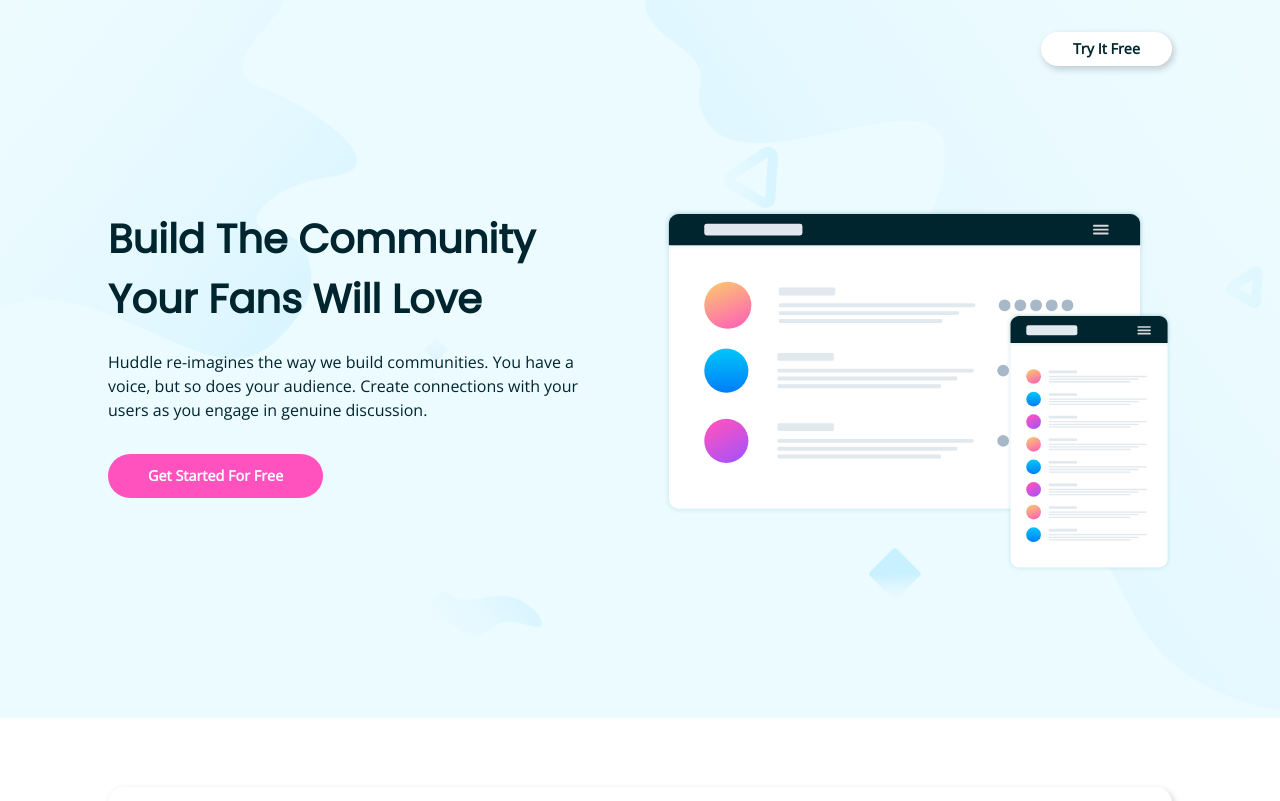
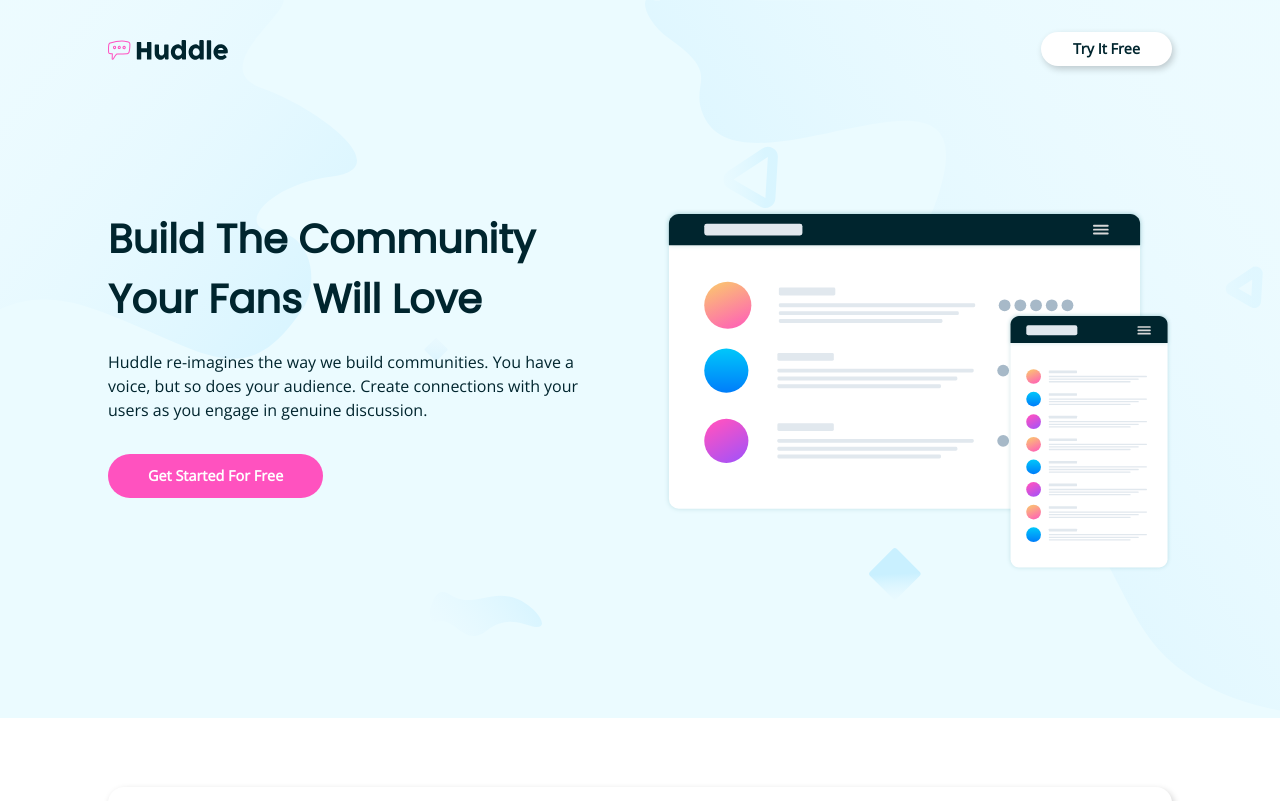
Before and after one commit to dev-lawrence/huddle-landing-page-alternating-feature, a plain HTML site: page index.html in a window 1280 px wide. Shown: the top 801 px of the page. Drawn offline with nearby package versions, Linux system fonts and the light colour scheme; a script that the page names is missing.

Commit message:
added margin top to the logo image

```diff
--- a/sass/pages/_header.scss
+++ b/sass/pages/_header.scss
@@ -13,7 +13,7 @@
   }
 
   &__logo {
-    display: none;
+    margin-top: 0.5rem;
   }
 
   &__content {
```
Also changed, not shown: css/style.css.
